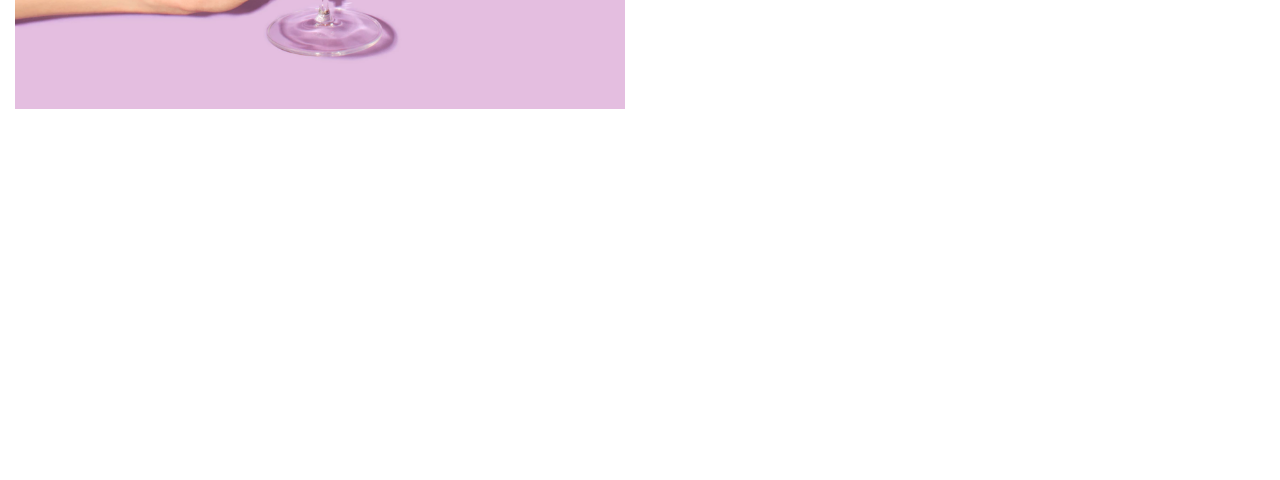
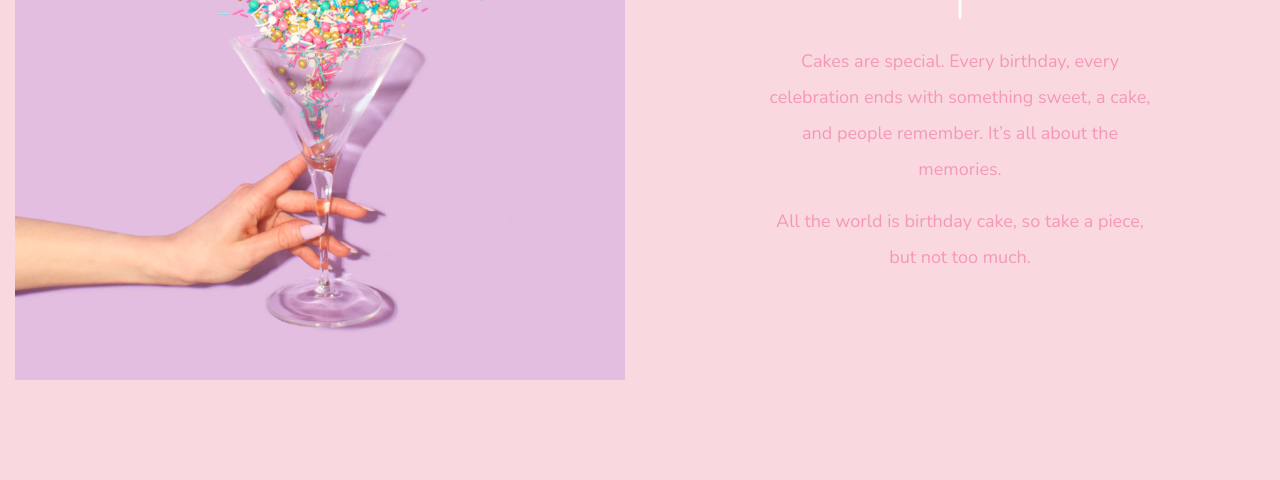
Before and after one commit to AbhipsaGuru1012/Cake-and-Bake, a plain HTML site: page index.html in a window 1280 px wide. Shown: the part 1823-2303 px from the top of the page. Before the commit the page ends 1932 px from the top, so only its background shows below. Drawn offline with nearby package versions, Linux system fonts and the light colour scheme.

Commit message:
Update index.html

```diff
--- a/index.html
+++ b/index.html
@@ -3,7 +3,7 @@
         <title>Cake and Bake</title>
         <link rel="stylesheet" href="https://stackpath.bootstrapcdn.com/bootstrap/4.4.1/css/bootstrap.min.css" integrity="sha384-Vkoo8x4CGsO3+Hhxv8T/Q5PaXtkKtu6ug5TOeNV6gBiFeWPGFN9MuhOf23Q9Ifjh" crossorigin="anonymous">
         <link href="https://fonts.googleapis.com/css2?family=Nunito&display=swap" rel="stylesheet">
-        <link rel="stylesheet" type="text/css" href="candy.css">
+        <link rel="stylesheet" type="text/css" href="index.css">
         <script src="https://kit.fontawesome.com/a0630bb1ae.js" crossorigin="anonymous"></script>
     </head>
     <body>
```
